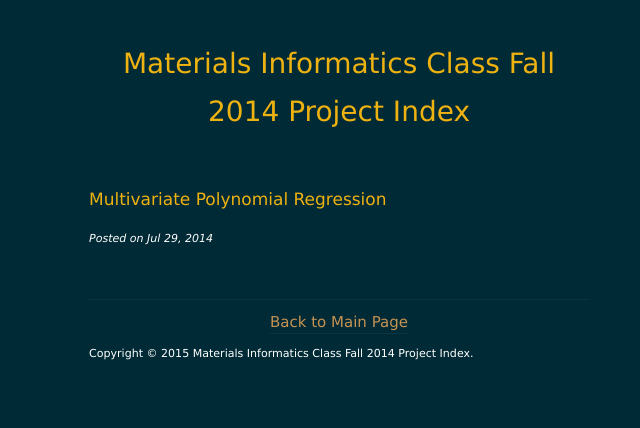
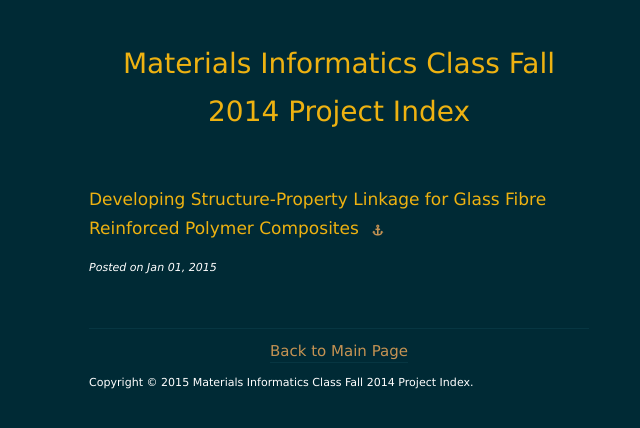
Before and after one commit to Materials-Informatics-Class-Fall2014/Materials-Informatics-Class-Fall2014.github.io, a Jekyll site: the page built from _posts/2015-01-01-MIC9.markdown, in a window 1280 px wide. Shown: the top 428 px of the page, without its empty margins (301-941 px from the left). Built offline with Jekyll 4.4.1, drawn with Linux system fonts in a browser that asks for light colours; nearby versions of some CDN libraries.

Commit message:
Fix Linking

```diff
--- a/_posts/2015-01-01-MIC9.markdown
+++ b/_posts/2015-01-01-MIC9.markdown
@@ -1,7 +1,7 @@
 ---
 layout: post
-title:  "Multivariate Polynomial Regression"
-date:   2014-07-29 22:30:25
+title:  "Developing Structure-Property Linkage for Glass Fibre Reinforced Polymer Composites"
+date:   2015-01-01 00:00:00
 categories: main
-external_url:
+external-url: http://materials-informatics-class-fall2014.github.io/MIC-Modeling-Polymer-Composites/
 ---
```
